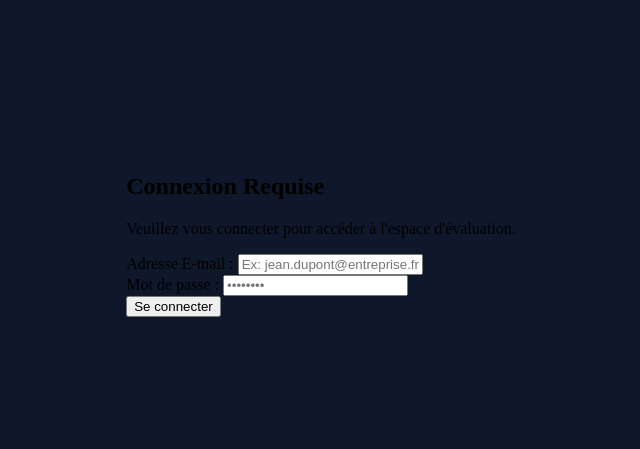
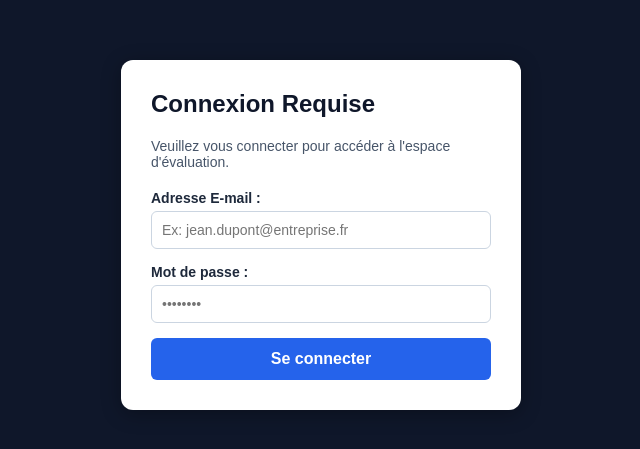
Before and after one commit to LXKAS115/KAP, a website: page index.html in a window 1280 px wide. Shown: the part 205-654 px from the top of the page, without its empty margins (319-959 px from the left). Drawn offline with Linux system fonts and the light colour scheme.

Commit message:
Update style2.css

```diff
--- a/style2.css
+++ b/style2.css
@@ -1,3 +1,4 @@
+/* 1. Le fond et la structure de la page */
 body {
     margin: 0;
     padding: 0;
@@ -5,7 +6,8 @@ body {
     display: flex;
     justify-content: center;
     align-items: center;
-    background-color: #0f172a;
+    background-color: #0f172a; /* Ton fond sombre */
+    font-family: sans-serif; /* Rétablit une police propre */
     overflow: hidden;
 }
 
@@ -19,7 +21,65 @@ body {
     background: #0f172a;
 }
 
+/* 2. Rétablir le joli conteneur blanc du formulaire */
 .login-container {
     position: relative;
     z-index: 1;
+    background: #ffffff; /* Fond blanc de la boîte */
+    padding: 30px;
+    border-radius: 12px; /* Beaux bords arrondis */
+    box-shadow: 0 4px 20px rgba(0, 0, 0, 0.3); /* Ombre douce autour */
+    max-width: 400px;
+    width: 100%;
+    box-sizing: border-box;
 }
+
+/* 3. Espacement des textes et champs */
+.login-container h2 {
+    margin-top: 0;
+    color: #0f172a;
+}
+
+.login-container p {
+    color: #475569;
+    font-size: 14px;
+    margin-bottom: 20px;
+}
+
+.input-group {
+    margin-bottom: 15px;
+    display: flex;
+    flex-direction: column;
+}
+
+.input-group label {
+    font-weight: bold;
+    margin-bottom: 5px;
+    color: #1e293b;
+    font-size: 14px;
+}
+
+.input-group input {
+    padding: 10px;
+    border: 1px solid #cbd5e1;
+    border-radius: 6px;
+    font-size: 14px;
+}
+
+/* 4. Ton bouton bleu d'origine */
+.btn-primary {
+    width: 100%;
+    padding: 12px;
+    background-color: #2563eb; /* Le beau bleu */
+    color: white;
+    border: none;
+    border-radius: 6px;
+    cursor: pointer;
+    font-weight: bold;
+    font-size: 16px;
+    transition: background 0.2s;
+}
+
+.btn-primary:hover {
+    background-color: #1d4ed8;
+}
```
